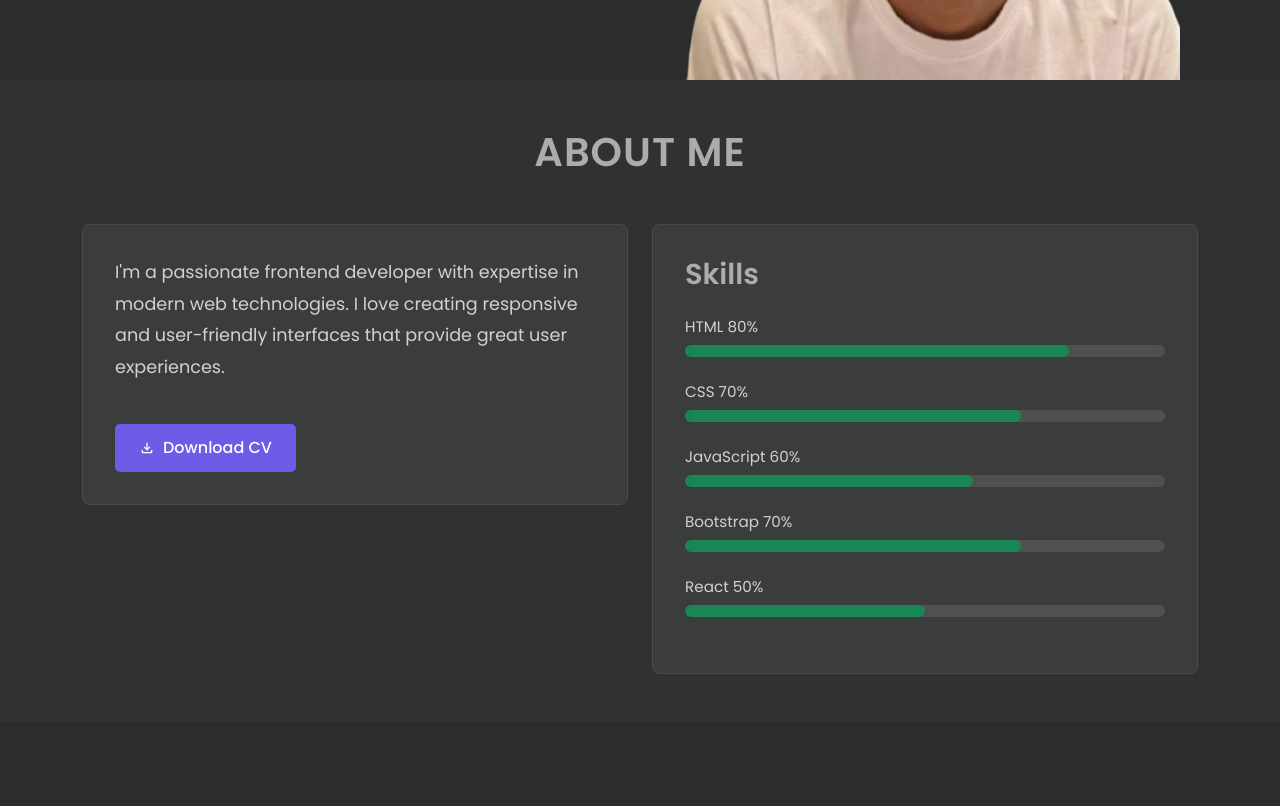
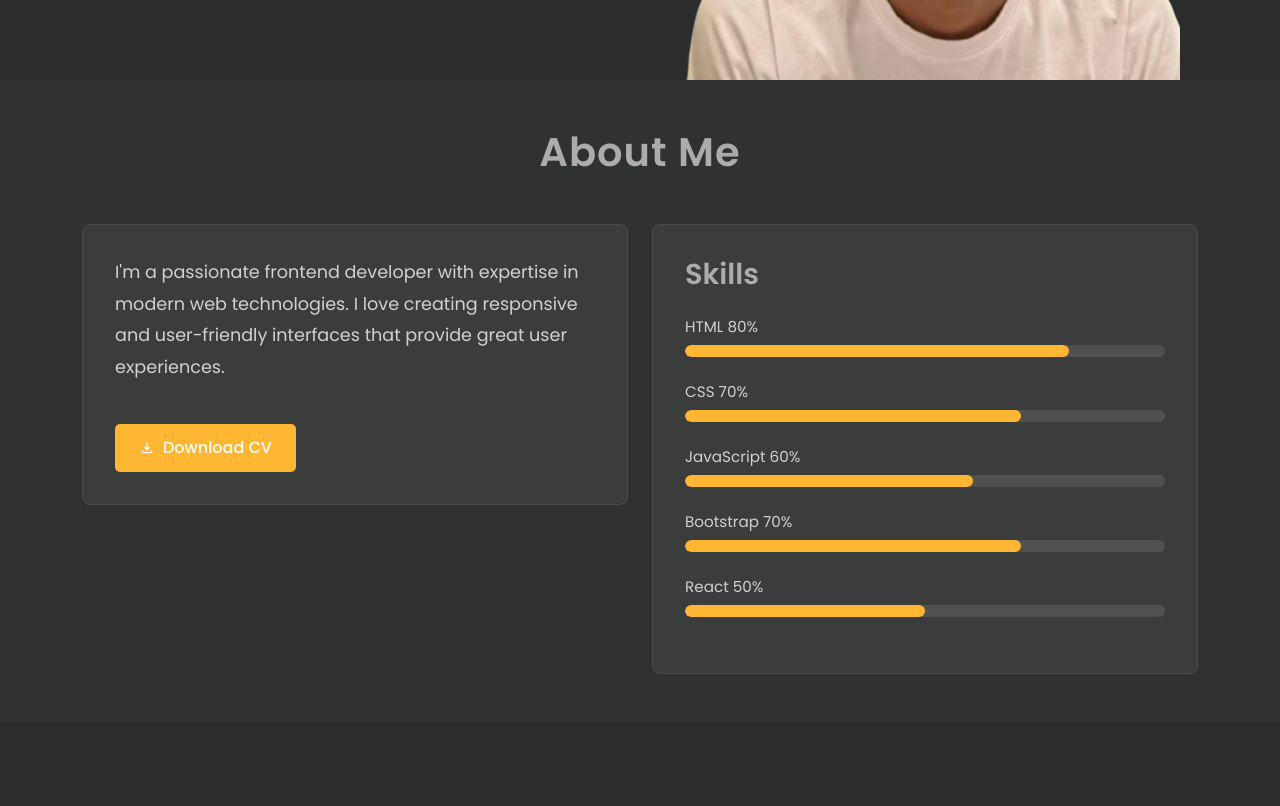
Before and after one commit to Bishal-np/portfolio, a React (Vite) app: page / in a window 1280 px wide. Shown: the part 520-1326 px from the top of the page. Built offline with nearby package versions, Linux system fonts and the light colour scheme.

Commit message:
about section skill update

```diff
--- a/src/componant/layouts/About.jsx
+++ b/src/componant/layouts/About.jsx
@@ -25,31 +25,31 @@ function About() {
               <div className="mb-3">
                 <label htmlFor="html" className="form-label">HTML 80%</label>
                 <div className="progress" role="progressbar" aria-valuenow="80" aria-valuemin="0" aria-valuemax="100">
-                  <div className="progress-bar bg-success" style={{width: "80%"}}></div>
+                  <div className="progress-bar " style={{width: "80%"}}></div>
                 </div>
               </div>
               <div className="mb-3">
                 <label htmlFor="css" className="form-label">CSS 70%</label>
                 <div className="progress" role="progressbar" aria-valuenow="70" aria-valuemin="0" aria-valuemax="100">
-                  <div className="progress-bar bg-success" style={{width: "70%"}}></div>
+                  <div className="progress-bar" style={{width: "70%"}}></div>
                 </div>
               </div>
               <div className="mb-3">
                 <label htmlFor="js" className="form-label">JavaScript 60%</label>
                 <div className="progress" role="progressbar" aria-valuenow="60" aria-valuemin="0" aria-valuemax="100">
-                  <div className="progress-bar bg-success" style={{width: "60%"}}></div>
+                  <div className="progress-bar " style={{width: "60%"}}></div>
                 </div>
               </div>
               <div className="mb-3">
                 <label htmlFor="bootstrap" className="form-label">Bootstrap 70%</label>
                 <div className="progress" role="progressbar" aria-valuenow="70" aria-valuemin="0" aria-valuemax="100">
-                  <div className="progress-bar bg-success" style={{width: "70%"}}></div>
+                  <div className="progress-bar " style={{width: "70%"}}></div>
                 </div>
               </div>
               <div className="mb-3">
                 <label htmlFor="react" className="form-label">React 50%</label>
                 <div className="progress" role="progressbar" aria-valuenow="50" aria-valuemin="0" aria-valuemax="100">
-                  <div className="progress-bar bg-success" style={{width: "50%"}}></div>
+                  <div className="progress-bar " style={{width: "50%"}}></div>
                 </div>
               </div>
             </div>
--- a/src/scss/pages/home.scss
+++ b/src/scss/pages/home.scss
@@ -142,8 +142,6 @@
     }
   }
 }
-
-
 .about-section {
   background-color: #303131; // Dark gray background
   color: white;
@@ -151,10 +149,10 @@
 
   .heading {
     font-size: 2.5rem;
-    color: #adabab; // Light gray text
+    color: #adabab;
     font-weight: 600;
     margin-bottom: 3rem;
-    text-transform: uppercase;
+    text-transform: capitalize;
     letter-spacing: 1px;
 
     @media (max-width: 768px) {
@@ -177,7 +175,7 @@
     }
 
     .cv {
-      background-color: #6c5ce7; // Purple accent
+      background-color: var(--secondary-color);
       color: white;
       border: none;
       padding: 0.75rem 1.5rem;
@@ -188,9 +186,9 @@
       transition: all 0.3s ease;
 
       &:hover {
-        background-color: darken(#6c5ce7, 10%);
         transform: translateY(-2px);
-        box-shadow: 0 4px 12px rgba(0, 0, 0, 0.15);
+        opacity: 0.5;
+
       }
 
       svg {
@@ -220,7 +218,7 @@
 
       &-bar {
         border-radius: 6px;
-        background-color: #00b894; // Teal progress bars
+        background-color: var(--secondary-color);
         position: relative;
         overflow: visible;
 
@@ -260,9 +258,6 @@
     }
   }
 }
-
-
-
 .services-section {
   padding: 5rem 0;
   background-color: var(--primary-color);
```
